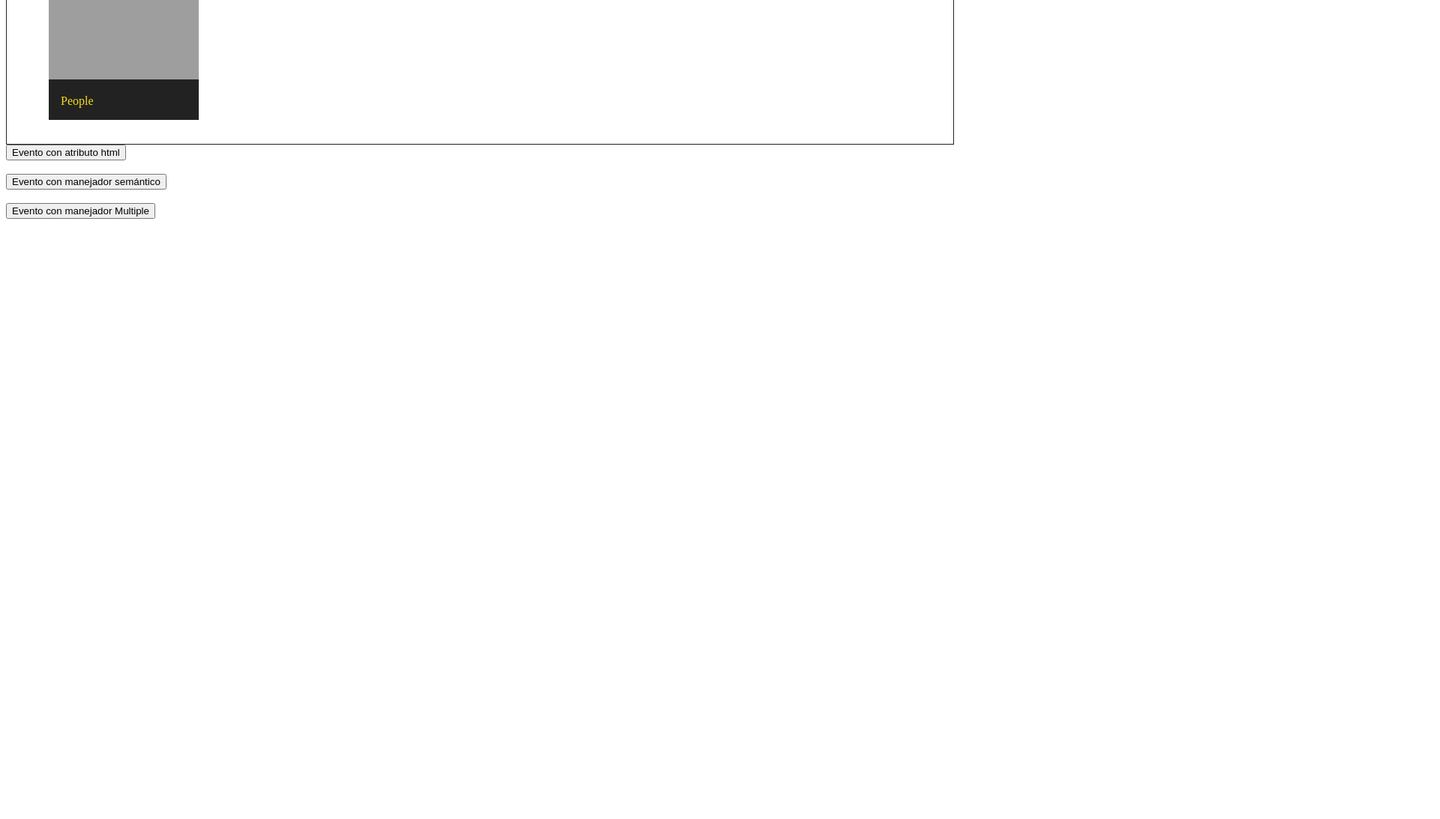
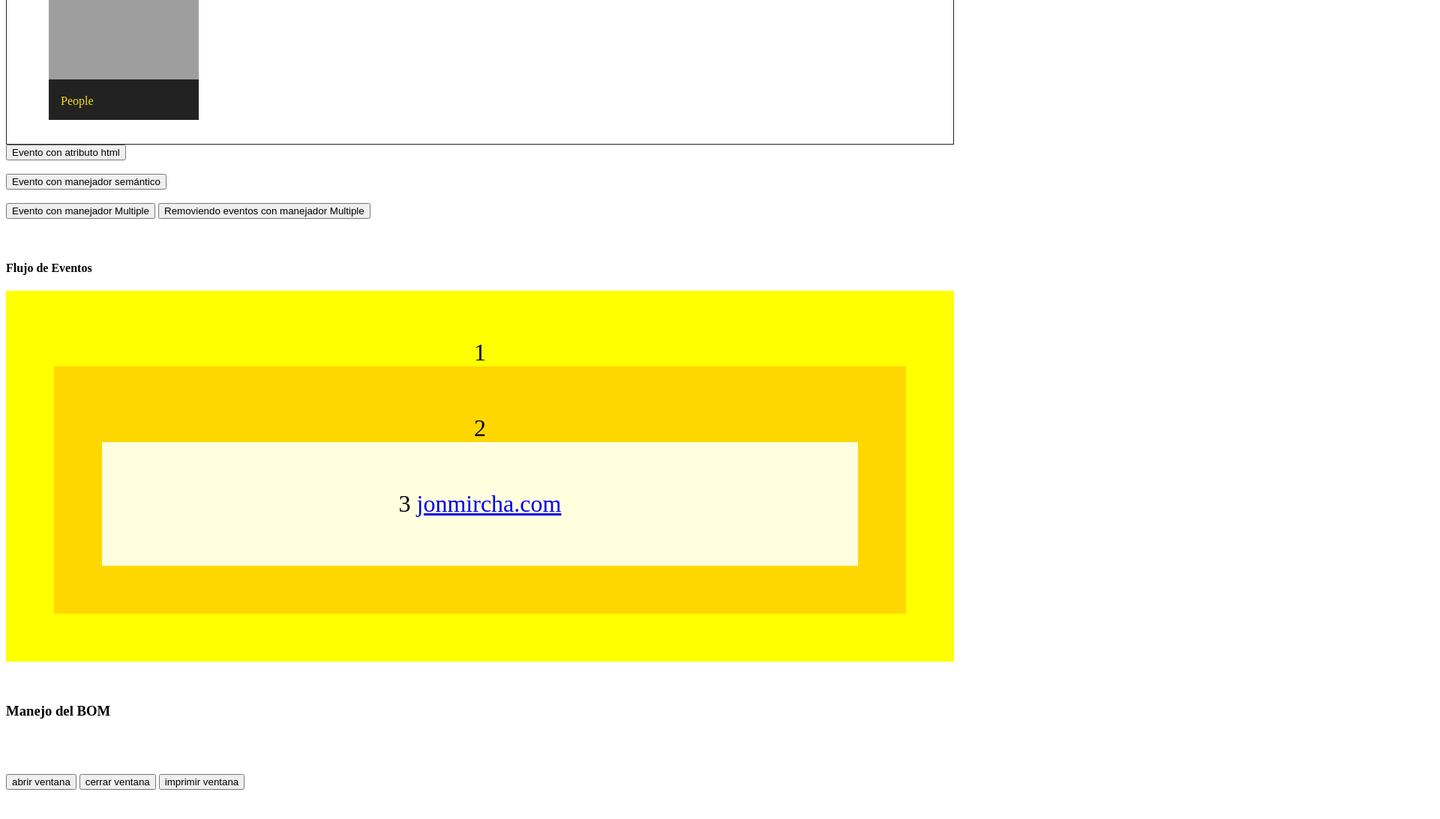
Before and after one commit to OcroDev/learning_JS, a plain HTML site: page dom.html in a window 1280 px wide. Shown: the part 1187-2280 px from the top of the page at 75% size, 1920 px wide, since content can reach past the window. Before the commit the page ends 1487 px from the top, so only its background shows below. Drawn offline with Linux system fonts and the light colour scheme; grey boxes are pictures that could not be loaded.

Commit message:
Learning API methods

```diff
--- a/dom.html
+++ b/dom.html
@@ -41,6 +41,24 @@
 
         .sepia {
             filter: sepia(1);
+        }
+
+        .eventos-flujo div {
+            padding: 4rem;
+            font-size: 2rem;
+            text-align: center;
+        }
+
+        .uno {
+            background-color: yellow;
+        }
+
+        .dos {
+            background-color: gold;
+        }
+
+        .tres {
+            background-color: lightyellow;
         }
     </style>
 </head>
@@ -123,6 +141,39 @@
         <button id="evento-semantico">Evento con manejador semántico</button>
         <br><br>
         <button id="evento-multiple">Evento con manejador Multiple</button>
+        <button id="evento-remover">Removiendo eventos con manejador Multiple</button>
+        <br><br><br>
+
+        <h4>Flujo de Eventos</h4>
+        <section class="eventos-flujo">
+            <div class="uno">
+                1
+                <div class="dos">
+                    2
+                    <div class="tres">
+                        3
+                        <a href="https://jonmircha.com" target="blank" rel="noopener">jonmircha.com</a>
+                    </div>
+                </div>
+            </div>
+        </section>
+
+        <br><br>
+        <h3 style="width: 2000px;">Manejo del BOM</h3>
+        <br><br><br>
+        <button id="abrir-ventana">abrir ventana</button>
+        <button id="cerrar-ventana">cerrar ventana</button>
+        <button id="imprimir-ventana">imprimir ventana</button>
+
+        <br><br><br>
+        <br><br><br>
+        <br><br><br>
+
+
+
+
+
+
         <script src="./dom.js"></script>
 
 
```
Also changed, not shown: ajax.html (added, +40 -0 lines), ajax.js (added, +57 -0 lines), dom.js (+173 -0 lines).
